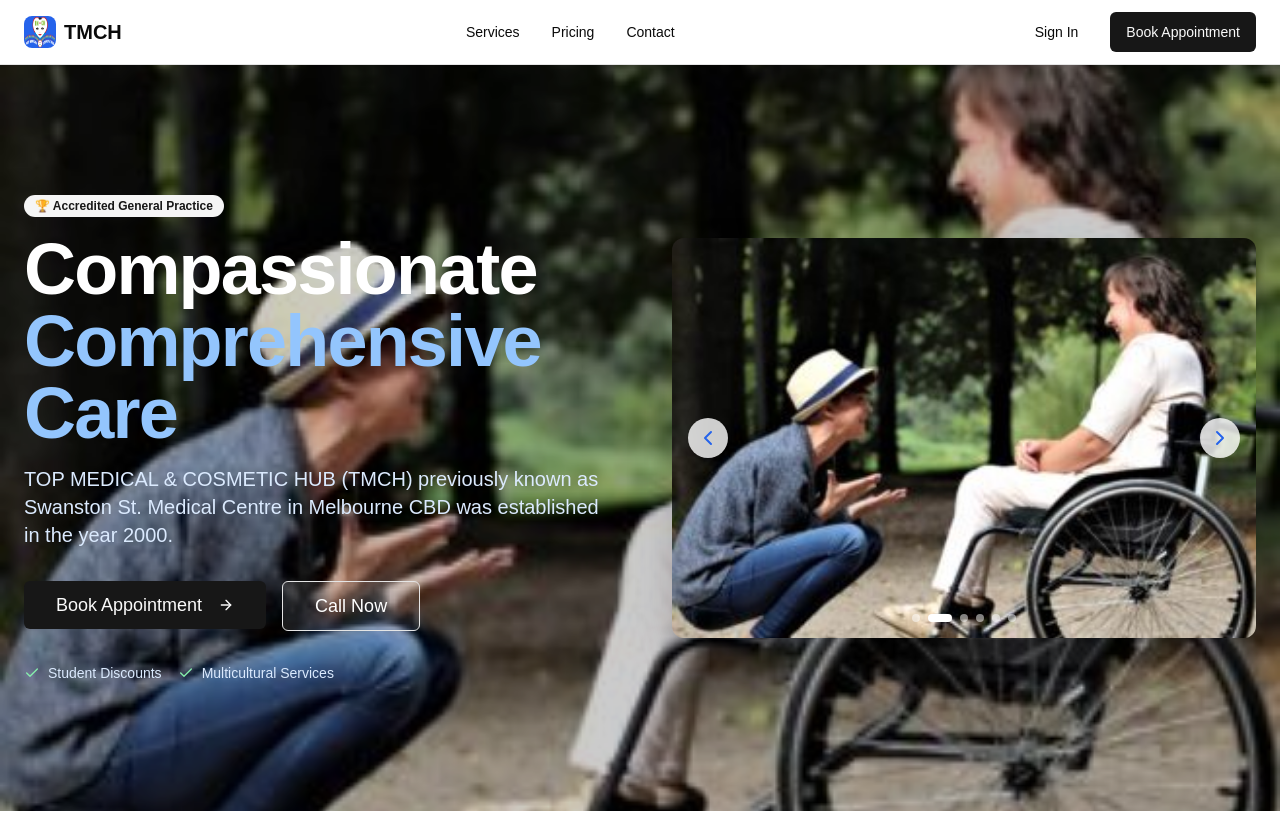
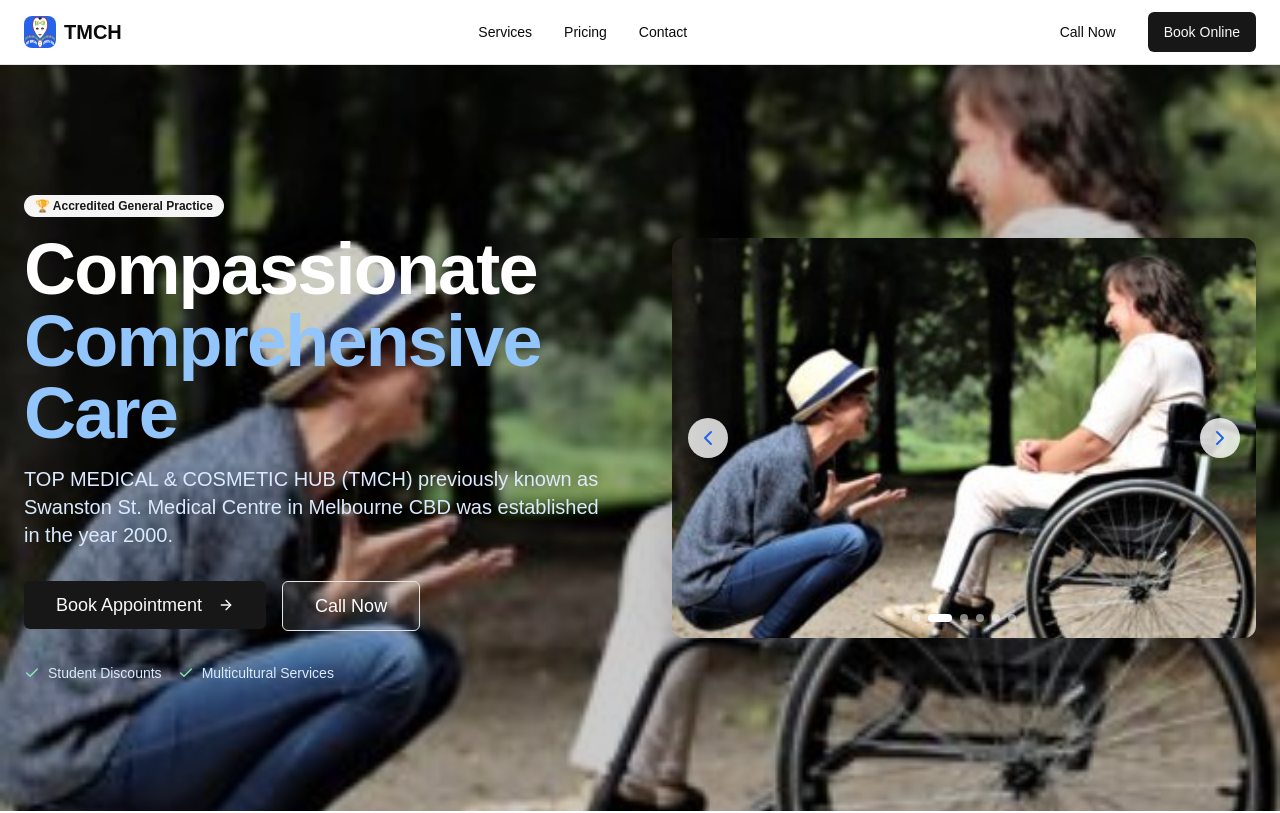
Before and after one commit to sumomeg/TMCH-xc, a Next.js app: page / in a window 1280 px wide. Shown: the top 813 px of the page. Built offline with nearby package versions, Linux system fonts and the light colour scheme.

Commit message:
Update page.tsx

```diff
--- a/app/page.tsx
+++ b/app/page.tsx
@@ -103,9 +103,9 @@ export default function LandingPage() {
 
           <div className="flex items-center space-x-4">
             <Button variant="ghost" className="hidden md:inline-flex">
-              Sign In
+             Call Now
             </Button>
-            <Button>Book Appointment</Button>
+            <Button>Book Online</Button>
             <Button variant="ghost" size="icon" className="md:hidden">
               <Menu className="h-5 w-5" />
             </Button>
```
